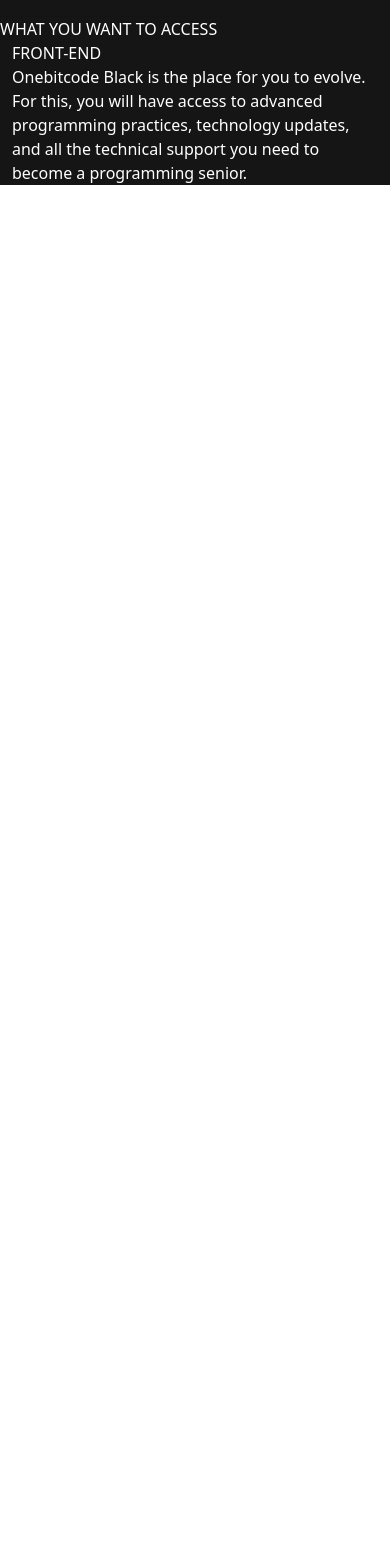
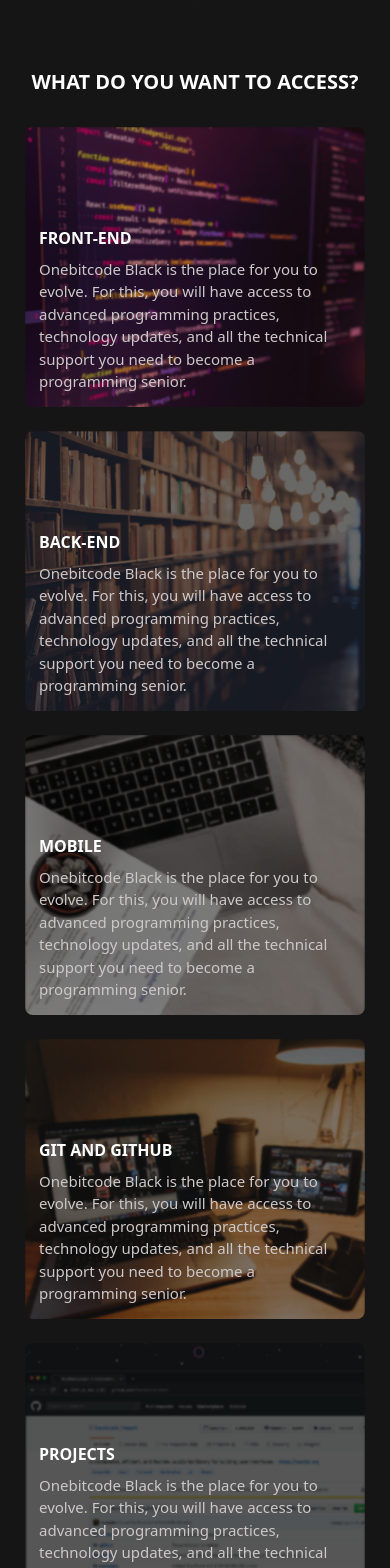
Before and after one commit to AkiraMatthew/FRONTEND_virtual-classes-app, a Next.js app: page / in a window 390 px wide. Shown: the part 1020-2588 px from the top of the page. Before the commit the page ends 1205 px from the top, so only its background shows below. Built offline with nearby package versions, Linux system fonts and the light colour scheme.

Commit message:
creating visual elements, responsivity N cards, homeNoAuth

```diff
--- a/src/components/homeNoAuth/cardsSection/index.tsx
+++ b/src/components/homeNoAuth/cardsSection/index.tsx
@@ -4,11 +4,46 @@
 const CardsSection = function () {
     return (
         <>
-            <p>WHAT YOU WANT TO ACCESS</p>
-            <Container>
-                <div>
-                    <p>FRONT-END</p>
-                    <p>
+            <p className={styles.sectionTitle}>WHAT DO YOU WANT TO ACCESS?</p>
+            <Container className='d-flex flex-wrap justify-content-center gap-4 pb-5'>
+                <div className={styles.card1}>
+                    <p className={styles.cardTitle}>FRONT-END</p>
+                    <p className={styles.cardDescription}>
+                        Onebitcode Black is the place for you to evolve. For this, you will have access to advanced programming
+                        practices, technology updates, and all the technical support you need to become a programming senior.
+                    </p>
+                </div>
+                <div className={styles.card2}>
+                    <p className={styles.cardTitle}>BACK-END</p>
+                    <p className={styles.cardDescription}>
+                        Onebitcode Black is the place for you to evolve. For this, you will have access to advanced programming
+                        practices, technology updates, and all the technical support you need to become a programming senior.
+                    </p>
+                </div>
+                <div className={styles.card3}>
+                    <p className={styles.cardTitle}>MOBILE</p>
+                    <p className={styles.cardDescription}>
+                        Onebitcode Black is the place for you to evolve. For this, you will have access to advanced programming
+                        practices, technology updates, and all the technical support you need to become a programming senior.
+                    </p>
+                </div>
+                <div className={styles.card4}>
+                    <p className={styles.cardTitle}>GIT AND GITHUB</p>
+                    <p className={styles.cardDescription}>
+                        Onebitcode Black is the place for you to evolve. For this, you will have access to advanced programming
+                        practices, technology updates, and all the technical support you need to become a programming senior.
+                    </p>
+                </div>
+                <div className={styles.card5}>
+                    <p className={styles.cardTitle}>PROJECTS</p>
+                    <p className={styles.cardDescription}>
+                        Onebitcode Black is the place for you to evolve. For this, you will have access to advanced programming
+                        practices, technology updates, and all the technical support you need to become a programming senior.
+                    </p>
+                </div>
+                <div className={styles.card6}>
+                    <p className={styles.cardTitle}>CAREERS</p>
+                    <p className={styles.cardDescription}>
                         Onebitcode Black is the place for you to evolve. For this, you will have access to advanced programming
                         practices, technology updates, and all the technical support you need to become a programming senior.
                     </p>
--- a/src/components/homeNoAuth/cardsSection/styles.module.scss
+++ b/src/components/homeNoAuth/cardsSection/styles.module.scss
@@ -1,3 +1,59 @@
-body{
-    background-color: black;
+@import '../../../../styles/colors.module.scss';
+
+.sectionTitle{
+    font-size: 20px;
+    font-weight: bold;
+    text-align: center;
+    margin: 50px 0px 30px 0px;
 }
+.card{
+    width: 340px;
+    height: 280px;
+    border-radius: 8px;
+    padding: 14px;
+    background-size: cover;
+    display: flex;
+    flex-direction: column;
+    justify-content: flex-end;
+    transition: 0.3s;
+    .cardTitle{
+        font-weight: bold;
+        margin-bottom: 8px;
+        transition: 0.3s;
+    }
+    .cardDescription{
+        font-size: 15px;
+        color: $lightGray;
+    }
+    &:hover{
+        transform: scale(1.03);
+        .cardTitle{
+            font-size: 18px;
+            margin-left: 8px;
+        }
+    }
+}
+.card1{
+    @extend .card;
+    background-image: url('../../../../public/imgs/homeNoAuth/imgFrontend.png');
+}
+.card2{
+    @extend .card;
+    background-image: url('../../../../public/imgs/homeNoAuth/imgBackend.png');
+}
+.card3{
+    @extend .card;
+    background-image: url('../../../../public/imgs/homeNoAuth/imgMobile.png');
+}
+.card4{
+    @extend .card;
+    background-image: url('../../../../public/imgs/homeNoAuth/imgGit.png');
+}
+.card5{
+    @extend .card;
+    background-image: url('../../../../public/imgs/homeNoAuth/imgProjects.png');
+}
+.card6{
+    @extend .card;
+    background-image: url('../../../../public/imgs/homeNoAuth/imgCareer.png');
+}
```
